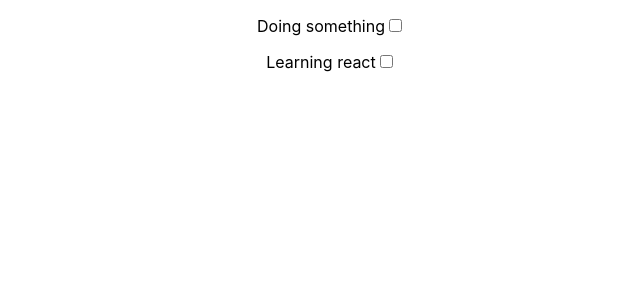
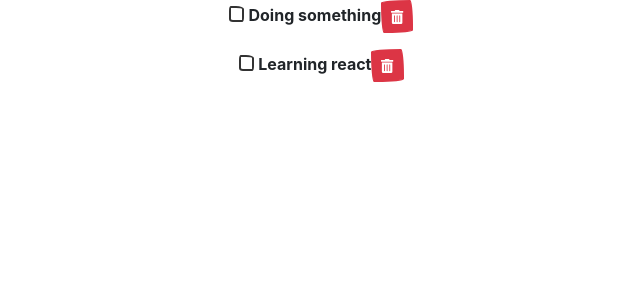
Before and after one commit to XXalchemist/Learning_React, a React (Create React App) app: page / in a window 1280 px wide. Shown: the top 300 px of the page, without its empty margins (309-949 px from the left). Built offline with nearby package versions, Linux system fonts and the light colour scheme; a web font is replaced by a local one.

Commit message:
added bootstrap

```diff
--- a/public/index.html
+++ b/public/index.html
@@ -10,7 +10,9 @@
       content="Web site created using create-react-app"
     />
     <link rel="apple-touch-icon" href="%PUBLIC_URL%/logo192.png" />
-    <!--
+    <script src="https://use.fontawesome.com/releases/v5.14.0/js/all.js" data-auto-replace-svg="nest"></script>
+
+    <link rel="stylesheet" href="//stackpath.bootstrapcdn.com/bootswatch/4.5.2/sketchy/bootstrap.min.css" />    <!--
       manifest.json provides metadata used when your web app is installed on a
       user's mobile device or desktop. See https://developers.google.com/web/fundamentals/web-app-manifest/
     -->
--- a/src/components/TodoItems.js
+++ b/src/components/TodoItems.js
@@ -14,10 +14,16 @@ class TodoItems extends Component {
         const { id, title } = this.props.todo
         return (
             <div style= { this.getStyle ()}>
-                <p>{ title }
+                <p>
                 <input
                 type = 'checkbox'
                 onChange = { this.props.markComplete.bind(this,id) }/>
+                { title }
+
+                <button className = "btn btn-sm btn-danger">
+                    <span className="fas fa-trash-alt"></span>
+                </button>
+
                 </p>
             </div>
         );
```
